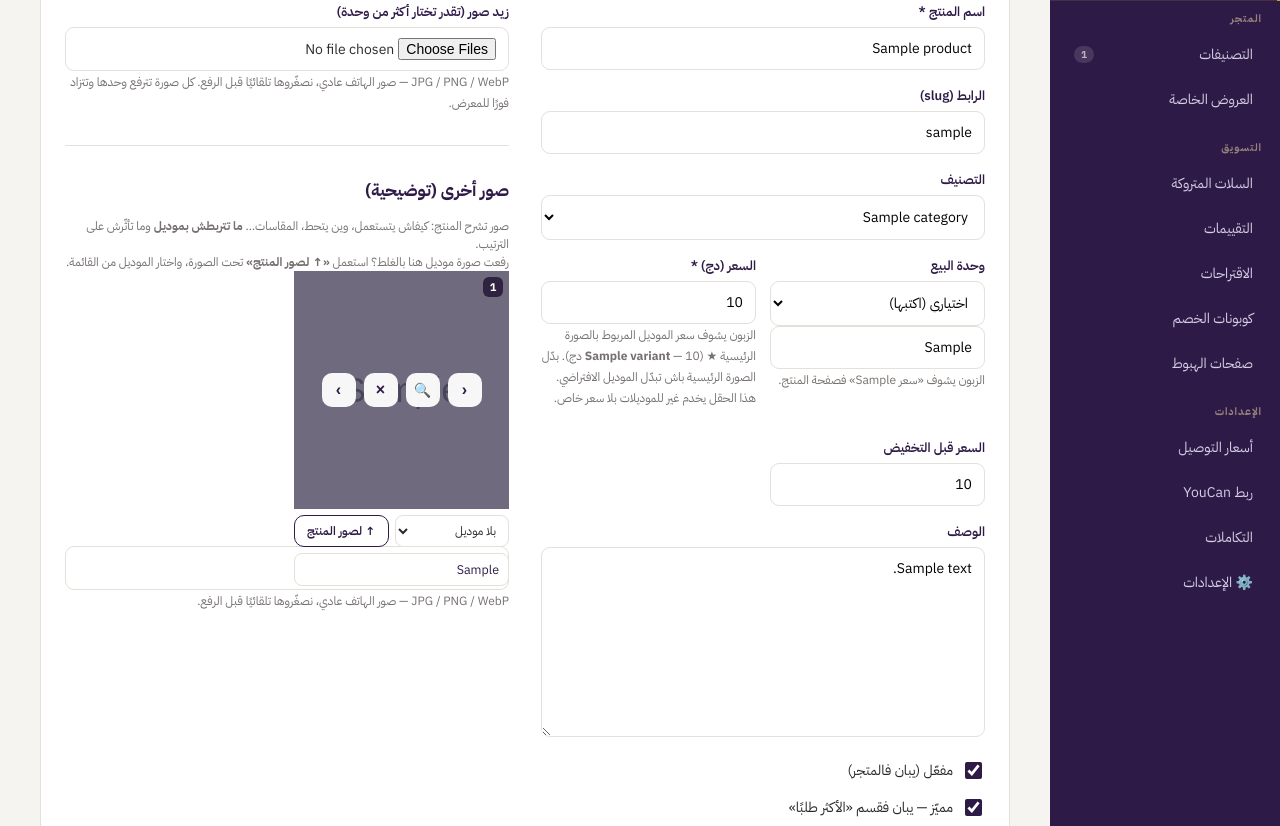
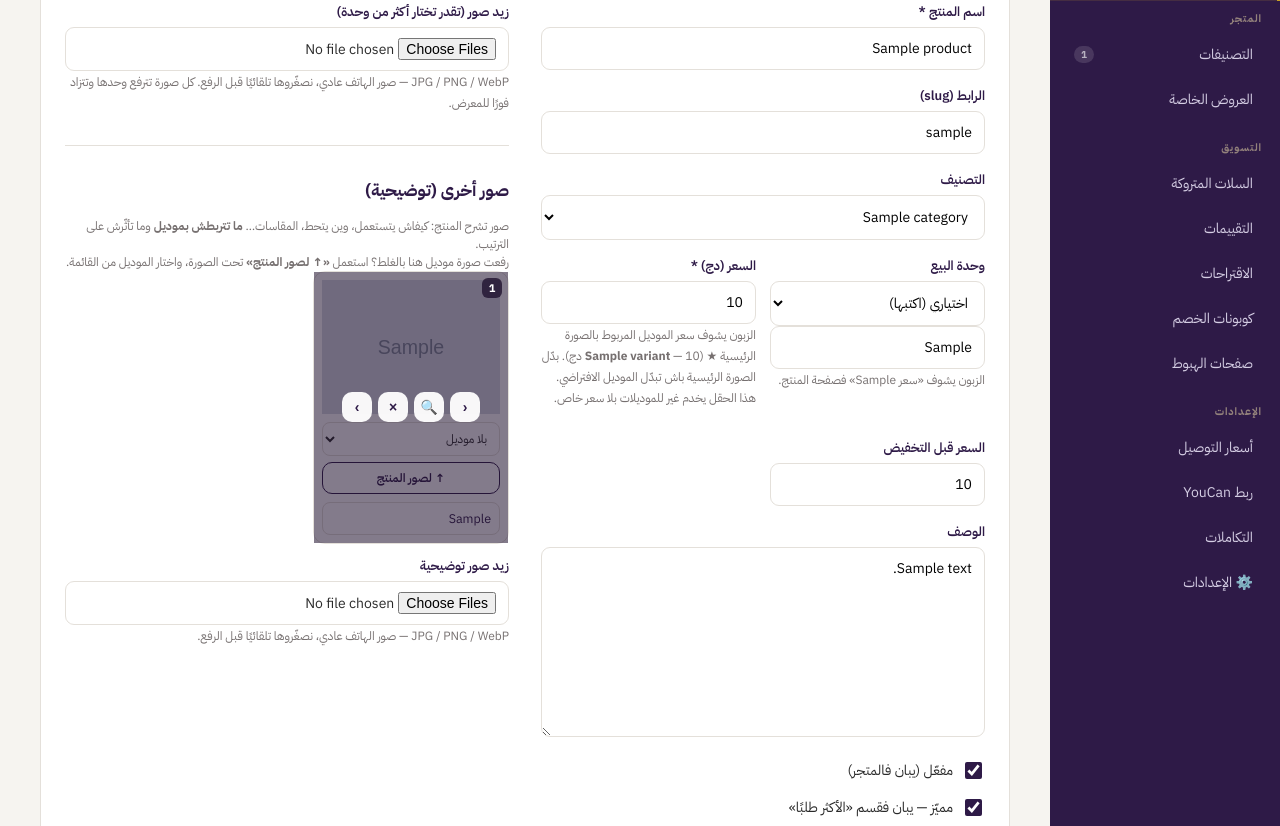
Before and after one commit to bakirLakaf/budac-store, a Flask app: page /admin/products/1/edit in a window 1280 px wide. Shown: the part 267-1093 px from the top of the page. Run offline with Flask 3, Linux system fonts and the light colour scheme; the visitor is signed in with stand-in values (Sample User, id 1); tables that the repository leaves empty hold one stand-in row (values such as "Sample post"); grey boxes marked "Sample" are stand-in pictures; some libraries are stand-ins or nearby versions.

Commit message:
Add files via upload

```diff
--- a/static/css/admin.css
+++ b/static/css/admin.css
@@ -1705,19 +1705,32 @@ body {
    داخلها، والباقي برّاه.
    قبل هاد التصليح، خانة الوصف كانت موجودة فالكود من زمان بصح
    ما بانت أبدًا — مقصوصة بـoverflow:hidden. */
+/* ═══════════ بطاقة الصورة التوضيحية ═══════════
+   ⚠️ الشبكة الأصلية `minmax(160px, 1fr)` تمدّ العنصر على العرض كامل
+   كي تكون صورة وحدة — الصورة تطلع ضخمة والحقول تتشتّت تحتها.
+   هنا نثبّتو عرض أقصى ونصفّو من اليمين. */
+.extra-manager {
+    grid-template-columns: repeat(auto-fill, minmax(168px, 196px));
+    justify-content: start;
+}
+
+/* البطاقة: سطح واحد يجمع الصورة والوصف وزر النقل */
 .extra-manager .image-item {
     aspect-ratio: auto;
     overflow: visible;
-    border: 0;
-    background: transparent;
-    border-radius: 0;
+    display: flex;
+    flex-direction: column;
+    gap: 8px;
+    padding: 8px;
+    border: 1px solid var(--a-border);
+    border-radius: 12px;
+    background: var(--a-surface);
 }
 
 .extra-manager .image-shot {
     position: relative;
     aspect-ratio: 1;
-    border: 2px dashed var(--a-border);
-    border-radius: 12px;
+    border-radius: 8px;
     overflow: hidden;
     background: var(--a-bg);
 }
@@ -1735,13 +1748,21 @@ body {
 @media (hover: none) {
     .extra-manager .image-item .image-item-actions { opacity: 1; }
 }
+
+/* أزرار أصغر — المربّع ولّى 168 بكسل بدل العرض كامل */
+.extra-manager .img-btn { width: 30px; height: 30px; font-size: 14px; }
+.extra-manager .image-item-actions { gap: 6px; padding: 6px; }
+
 .img-inline-form { margin: 0; display: contents; }
 .empty-note { opacity: 0.75; }
 
 .extra-caption {
     width: 100%;
-    margin-top: 6px;
-    padding: 6px 9px;
+    /* ⚠️ ماكانش margin: البطاقة flex column بـgap يتكفّل بالمسافات.
+       margin زائد يكسر التباعد المنتظم بين الصورة والوصف والزر. */
+    margin: 0;
+    padding: 6px 8px;
+    box-sizing: border-box;
     border: 1px solid var(--a-border);
     border-radius: 8px;
     background: var(--a-surface);
@@ -2169,15 +2190,29 @@ img.thumb-sm:hover {
 /* ═══════════════════════════════════════════════════════════
    «نقّلها لصور المنتج» — تحت كل صورة توضيحية
    ═══════════════════════════════════════════════════════════ */
+/* ⚠️ سطرين ماشي سطر واحد: البطاقة 168 بكسل، والقائمة مع الزر
+   فنفس السطر يتزاحمو ويتقصّ اسم الموديل. */
 .img-promote {
-    display: flex; gap: 6px; align-items: center;
-    margin-top: 6px; flex-wrap: wrap;
+    display: flex; flex-direction: column; gap: 6px;
+    margin: 0;
+}
+.img-promote select,
+.img-promote button {
+    width: 100%;
+    box-sizing: border-box;
 }
 .img-promote select {
-    flex: 1 1 90px; min-width: 0;
-    padding: 5px 8px; font-size: 12px;
+    padding: 6px 8px; font-size: 12px;
     border: 1px solid var(--a-border); border-radius: 8px;
     background: var(--a-surface); color: var(--a-text);
     font-family: inherit;
-}
-.img-promote button { white-space: nowrap; flex: 0 0 auto; }
+    /* ⚠️ min-width:0 إجباري: بلاه، اسم الموديل الطويل يوسّع
+       العنصر ويخرج برّا البطاقة. */
+    min-width: 0;
+}
+.img-promote button {
+    white-space: nowrap;
+    justify-content: center;
+    font-size: 12px;
+    padding: 6px 8px;
+}
```
